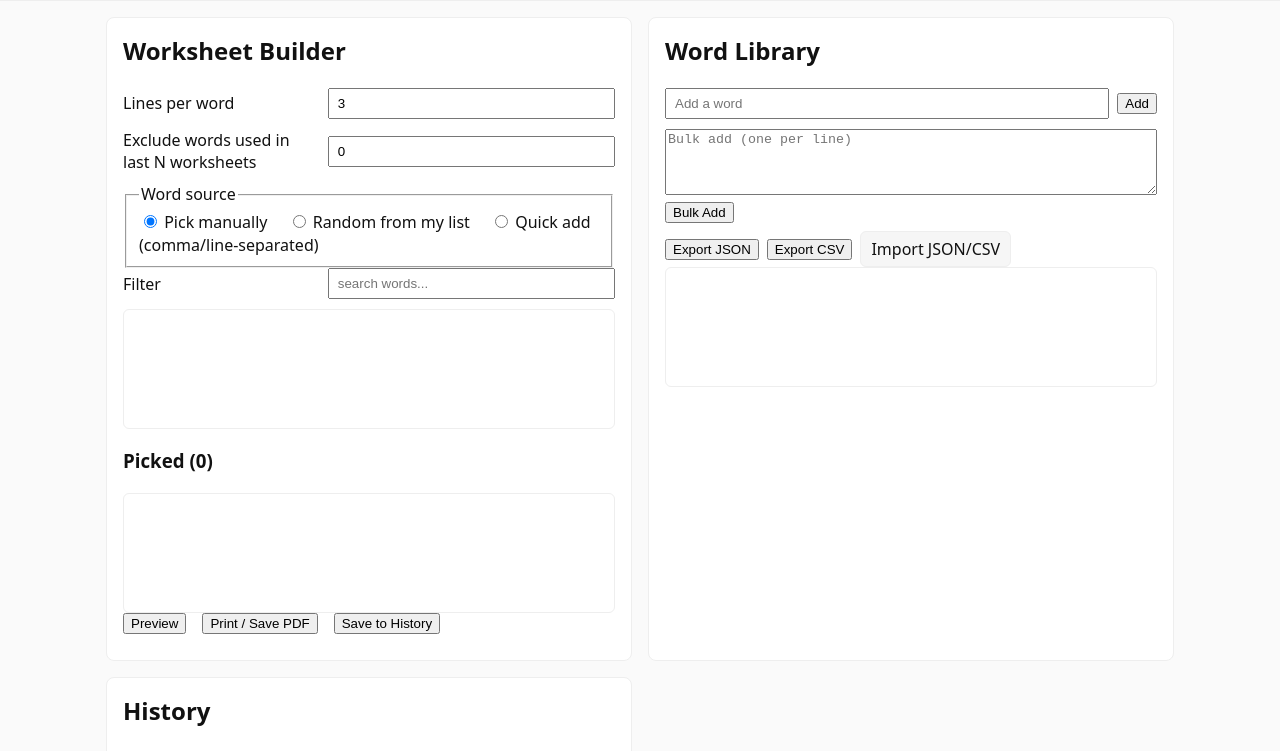
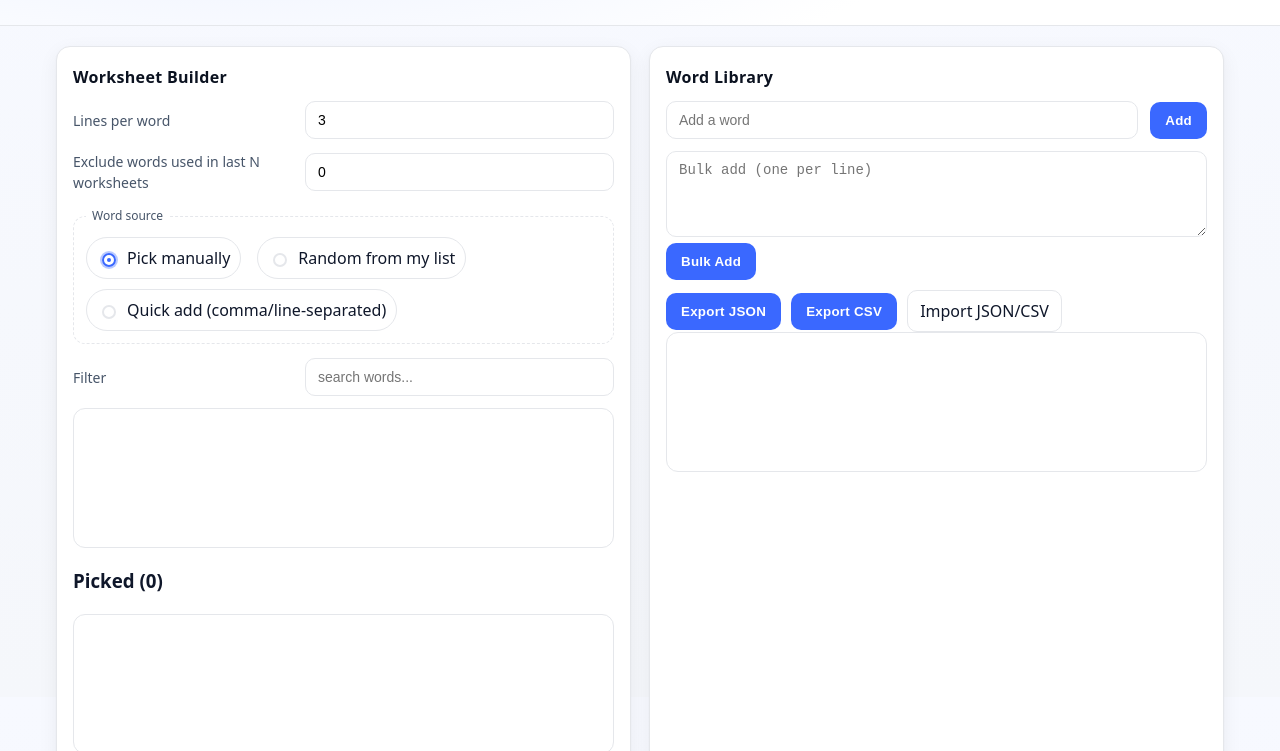
Before and after one commit to mikemonty/spelling-worksheet-generator, a plain HTML site: page index.html in a window 1280 px wide. Shown: the part 103-854 px from the top of the page. Drawn offline with Linux system fonts and the light colour scheme.

Commit message:
Updated css.

```diff
--- a/styles.css
+++ b/styles.css
@@ -1,125 +1,307 @@
-/* Basic layout */
-:root{
+/* =========================
+   Spelling Worksheet Generator – Modern UI
+   Drop-in replacement for styles.css
+   ========================= */
+
+/* ---------- Theme ---------- */
+:root {
+  --bg: #f5f7fb;
+  --fg: #0f172a;             /* slate-900 */
+  --muted: #475569;          /* slate-600 */
+  --panel: #ffffff;
+  --border: #e5e7eb;         /* gray-200 */
+  --accent: #3a68ff;         /* primary */
+  --accent-600: #2e55d1;
+  --accent-50: #eef3ff;
+  --ring: rgba(58, 104, 255, 0.35);
+
+  /* Worksheet variables (kept from original) */
   --page-margin: 0.5in;
   --line-height: 26px;
   --line-thickness: 2px;
   --line-gap: 10px;
-  --max-content-width: 1100px;
-  --accent: #3a68ff;
+  --max-content-width: 1200px;
 }
 
+/* ---------- Base / Reset ---------- */
 * { box-sizing: border-box; }
+html, body { height: 100%; }
 body {
   margin: 0;
-  font-family: system-ui, -apple-system, Segoe UI, Roboto, Helvetica, Arial, sans-serif;
-  line-height: 1.4;
-  color: #111;
-  background: #fafafa;
+  color: var(--fg);
+  background: linear-gradient(180deg, #f7f9ff 0%, #f5f7fb 100%);
+  font-family: ui-sans-serif, system-ui, -apple-system, Segoe UI, Roboto, Helvetica, Arial, "Apple Color Emoji", "Segoe UI Emoji";
+  line-height: 1.5;
 }
-header, footer {
-  padding: 16px;
-  background: #fff;
-  border-bottom: 1px solid #eee;
+
+/* ---------- Header ---------- */
+header {
+  position: relative;
+  padding: 28px 16px;
+  background: radial-gradient(1200px 400px at 20% -20%, #eaf0ff 0%, #ffffff 60%),
+              linear-gradient(90deg, #ffffff 0%, #f8fbff 100%);
+  border-bottom: 1px solid var(--border);
 }
-footer { border-top: 1px solid #eee; border-bottom: none; }
-header h1 { margin: 0 0 4px 0; }
-.subtitle { margin: 0; color: #555; }
+header h1 {
+  margin: 0 0 6px 0;
+  font-size: clamp(22px, 2.4vw, 30px);
+  letter-spacing: -0.02em;
+}
+.subtitle {
+  margin: 0;
+  color: var(--muted);
+  font-size: 14px;
+}
 
+/* ---------- Layout ---------- */
 main {
   max-width: var(--max-content-width);
   margin: 0 auto;
-  padding: 16px;
+  padding: 20px 16px 60px;
   display: grid;
   grid-template-columns: 1fr 1fr;
-  gap: 16px;
+  gap: 18px;
 }
 .panel {
-  background: #fff;
-  border: 1px solid #eee;
-  border-radius: 8px;
+  background: var(--panel);
+  border: 1px solid var(--border);
+  border-radius: 14px;
   padding: 16px;
+  box-shadow:
+    0 1px 2px rgba(15, 23, 42, 0.04),
+    0 6px 20px rgba(15, 23, 42, 0.06);
+  transition: transform 160ms ease, box-shadow 160ms ease;
 }
-.panel h2 { margin-top: 0; }
+.panel:hover {
+  transform: translateY(-1px);
+  box-shadow:
+    0 2px 6px rgba(15, 23, 42, 0.05),
+    0 12px 28px rgba(15, 23, 42, 0.08);
+}
+.panel h2 {
+  margin: 2px 0 12px 0;
+  font-size: 16px;
+  letter-spacing: 0.02em;
+  color: #0b1220;
+}
 
+/* Make preview span full width */
+.preview-container {
+  grid-column: 1 / -1;
+}
+
+/* ---------- Forms ---------- */
 .form-row {
   display: flex;
-  gap: 8px;
+  gap: 12px;
   align-items: center;
-  margin-bottom: 10px;
+  margin-bottom: 12px;
 }
-.form-row label { width: 260px; max-width: 40%; }
-.form-row input[type="number"],
-.form-row input[type="text"] { flex: 1; padding: 6px 8px; }
-
-.word-source label { margin-right: 16px; }
-.hidden { display: none !important; }
-
-.list {
-  border: 1px solid #eee;
-  border-radius: 6px;
-  padding: 8px;
-  min-height: 120px;
-  max-height: 220px;
-  overflow: auto;
+.form-row label {
+  min-width: 220px;
+  max-width: 45%;
+  color: var(--muted);
+  font-size: 14px;
+}
+input[type="number"],
+input[type="text"],
+textarea {
+  flex: 1 1 auto;
+  width: 100%;
+  padding: 10px 12px;
+  background: #fff;
+  border: 1px solid var(--border);
+  border-radius: 10px;
+  font-size: 14px;
+  outline: none;
+  transition: border-color 120ms ease, box-shadow 120ms ease, background 120ms ease;
+}
+textarea { resize: vertical; }
+input:focus,
+textarea:focus {
+  border-color: var(--accent);
+  box-shadow: 0 0 0 4px var(--ring);
 }
 
-.list .row {
+/* Radio group (word source) */
+.word-source {
+  display: flex;
+  flex-wrap: wrap;
+  gap: 10px 16px;
+  border: 1px dashed var(--border);
+  border-radius: 12px;
+  padding: 12px;
+  margin: 14px 0;
+}
+.word-source legend {
+  padding: 0 6px;
+  color: var(--muted);
+  font-size: 12px;
+}
+.word-source label {
+  display: inline-flex;
+  align-items: center;
+  gap: 8px;
+  padding: 8px 10px;
+  background: #fff;
+  border: 1px solid var(--border);
+  border-radius: 999px;
+  cursor: pointer;
+  transition: background 120ms ease, border-color 120ms ease, color 120ms ease;
+}
+.word-source input[type="radio"] {
+  appearance: none;
+  width: 14px; height: 14px; border-radius: 999px;
+  border: 2px solid var(--border);
+  display: inline-block;
+  position: relative;
+}
+.word-source input[type="radio"]:checked {
+  border-color: var(--accent);
+  box-shadow: 0 0 0 2px var(--ring);
+}
+.word-source input[type="radio"]:checked::after {
+  content: "";
+  position: absolute; inset: 3px;
+  background: var(--accent);
+  border-radius: 999px;
+}
+
+/* ---------- Lists / Library / Picked ---------- */
+.list {
+  border: 1px solid var(--border);
+  border-radius: 12px;
+  padding: 6px;
+  min-height: 140px;
+  max-height: 260px;
+  overflow: auto;
+  background: #fff;
+}
+.row {
   display: flex;
   align-items: center;
   justify-content: space-between;
-  padding: 6px 8px;
-  border-bottom: 1px dashed #eee;
+  gap: 10px;
+  padding: 10px 10px;
+  border-bottom: 1px dashed #eef1f6;
+  transition: background 100ms ease;
 }
-.list .row:last-child { border-bottom: none; }
-.row .word { font-weight: 500; }
-.row button { margin-left: 8px; }
-
-.picked { margin-top: 8px; }
-.picked-list .row { background: #f7fbff; }
+.row:last-child { border-bottom: none; }
+.row:hover { background: #fafcff; }
+.row .word { font-weight: 600; letter-spacing: 0.01em; }
+.picked { margin-top: 10px; }
+.picked-list .row { background: #f8fbff; }
 
 .bulk textarea { width: 100%; }
-.library-controls { display: flex; gap: 8px; align-items: center; margin-top: 8px; }
+
+/* Importer button-like label */
+.library-controls {
+  display: flex; flex-wrap: wrap;
+  gap: 10px; align-items: center; margin-top: 10px;
+}
 .library-controls .importer {
-  border: 1px solid #eee; padding: 6px 10px; border-radius: 6px; background: #f6f6f6; cursor: pointer;
+  display: inline-flex; align-items: center; gap: 8px;
+  border: 1px solid var(--border);
+  padding: 8px 12px;
+  border-radius: 10px;
+  background: #fff;
+  cursor: pointer;
+  transition: border-color 120ms, box-shadow 120ms, transform 80ms;
+}
+.library-controls .importer:active { transform: translateY(1px); }
+.library-controls .importer:hover {
+  border-color: var(--accent);
+  box-shadow: 0 0 0 4px var(--ring);
 }
 .library-controls .importer input { display: none; }
 
-.actions button { margin-right: 8px; }
+/* ---------- Buttons ---------- */
+button {
+  appearance: none;
+  border: 1px solid transparent;
+  background: var(--accent);
+  color: #fff;
+  font-weight: 600;
+  letter-spacing: 0.02em;
+  padding: 10px 14px;
+  border-radius: 10px;
+  cursor: pointer;
+  transition: background 120ms ease, transform 80ms ease, box-shadow 120ms ease;
+}
+button:hover { background: var(--accent-600); }
+button:active { transform: translateY(1px); }
+button:focus-visible { outline: none; box-shadow: 0 0 0 4px var(--ring); }
 
-.preview-container { grid-column: 1 / span 2; }
-.sheet {
-  background: white;
-  border: 1px solid #ddd;
-  padding: 12px;
-  min-height: 400px;
+/* Subtle secondary buttons (for row actions) */
+.row button {
+  padding: 6px 10px;
+  font-size: 13px;
+  background: #ffffff;
+  color: var(--fg);
+  border: 1px solid var(--border);
+}
+.row button:hover {
+  background: var(--accent-50);
+  border-color: var(--accent);
+  color: var(--accent-600);
 }
 
-/* Worksheet styling */
-#preview {
-  column-count: 2;
-  column-gap: 24px;
+/* Action row */
+.actions {
+  display: flex; flex-wrap: wrap;
+  gap: 10px;
+  margin-top: 14px;
 }
+.actions button:nth-child(1) {
+  background: #fff; color: var(--fg);
+  border: 1px solid var(--border);
+}
+.actions button:nth-child(1):hover {
+  background: var(--accent-50);
+  border-color: var(--accent);
+  color: var(--accent-600);
+}
+
+/* ---------- Preview (Paper) ---------- */
+.sheet {
+  background: #fff;
+  border: 1px solid var(--border);
+  border-radius: 14px;
+  padding: 18px;
+  min-height: 420px;
+  box-shadow:
+    0 1px 2px rgba(15,23,42,0.03),
+    0 10px 40px rgba(15,23,42,0.08);
+}
+
+/* Two-column content */
+#preview { column-count: 2; column-gap: 28px; }
 .ws-word {
   break-inside: avoid;
-  margin-bottom: 16px;
-  padding-bottom: 8px;
-  border-bottom: 1px dotted #ddd;
+  margin: 0 0 18px 0;
+  padding: 0 0 10px 0;
+  border-bottom: 1px dotted #e6e9ef;
 }
 .ws-word .sample {
-  font-size: 22px;
-  font-weight: 600;
+  font-size: clamp(18px, 2vw, 22px);
+  font-weight: 700;
   margin-bottom: 8px;
+  letter-spacing: 0.01em;
 }
-.ws-word .lines {
-  display: grid;
-  gap: var(--line-gap);
-}
+.ws-word .lines { display: grid; gap: var(--line-gap); }
 .ws-word .lines .line {
   height: var(--line-height);
-  border-bottom: var(--line-thickness) solid #000;
+  border-bottom: var(--line-thickness) solid #0f172a;
+  border-radius: 2px;
 }
 
-/* Print styles: US Letter, narrow margins, two columns */
+/* ---------- Responsive ---------- */
+@media (max-width: 980px) {
+  main { grid-template-columns: 1fr; }
+  .form-row label { min-width: 150px; }
+}
+
+/* ---------- Print styles (unchanged core behavior) ---------- */
 @page {
   size: Letter;
   margin: var(--page-margin);
@@ -128,9 +310,7 @@ main {
   body { background: white; }
   header, footer, .panel:not(.preview-container) { display: none !important; }
   main { padding: 0; }
-  .preview-container { grid-column: 1 / span 2; border: none; }
-  #preview {
-    column-count: 2;
-    column-gap: 24px;
-  }
+  .preview-container { grid-column: 1 / -1; border: none; box-shadow: none; }
+  .sheet { border: none; box-shadow: none; padding: 0; }
+  #preview { column-count: 2; column-gap: 24px; }
 }
```
